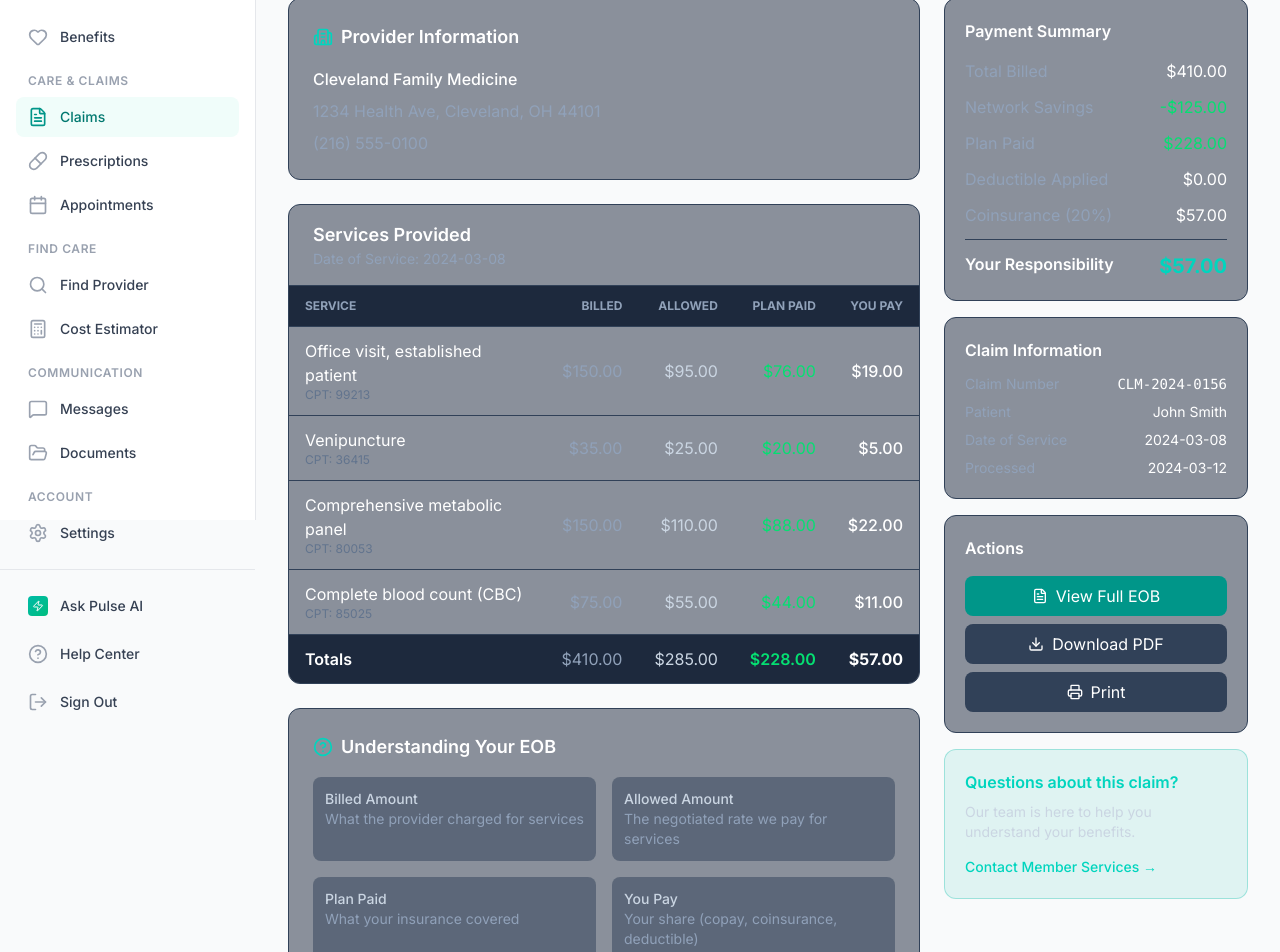
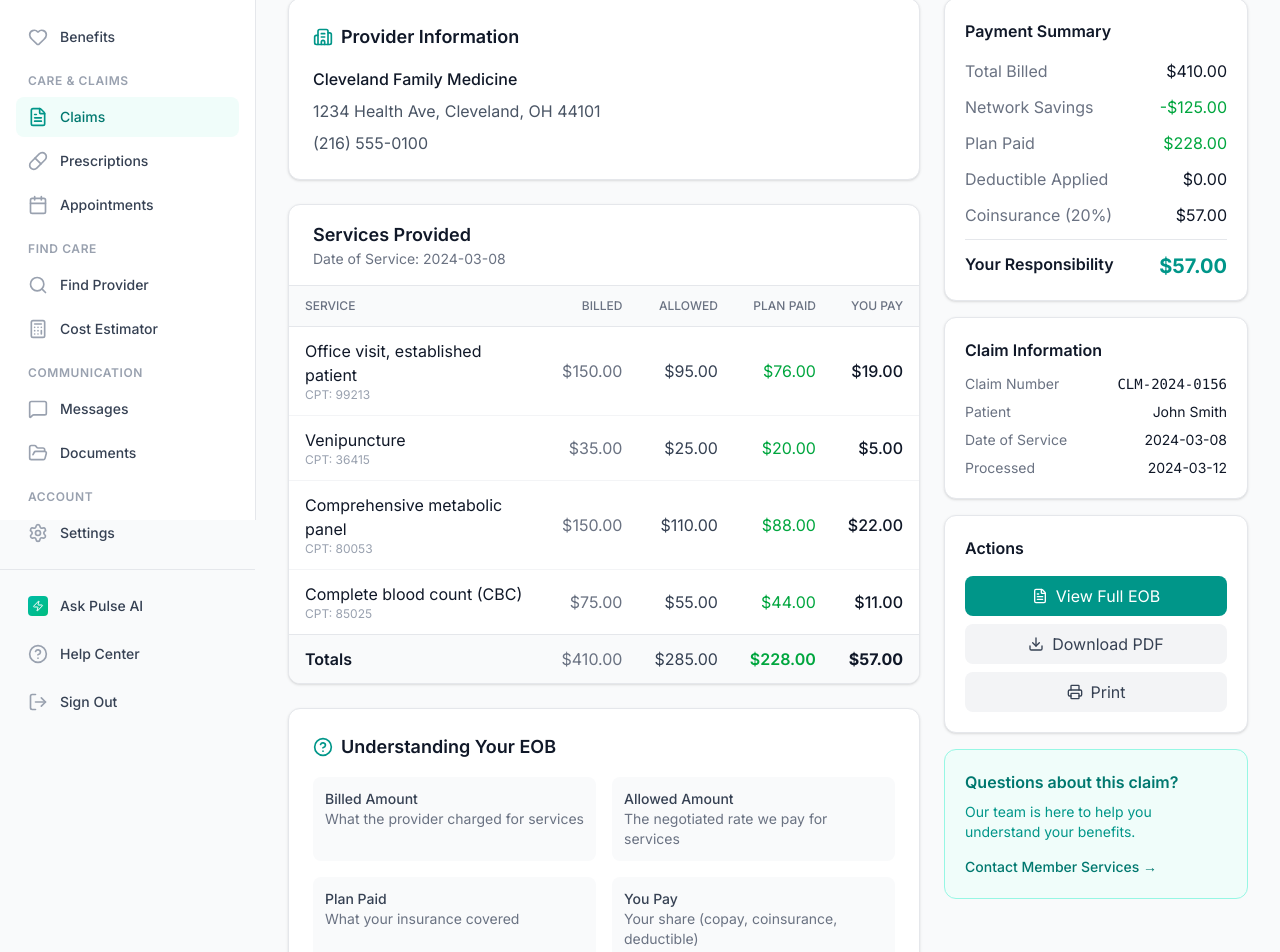
Before and after one commit to CoHoast/clarity-health-network, a Next.js app: page /member/claims/CLM-2024-0156 in a window 1280 px wide. Shown: the part 280-1232 px from the top of the page. Built offline with nearby package versions, Linux system fonts and the light colour scheme.

Commit message:
Fix member claim detail page - convert to light theme

```diff
--- a/app/member/claims/[id]/ClaimDetail.tsx
+++ b/app/member/claims/[id]/ClaimDetail.tsx
@@ -34,29 +34,29 @@ export default function ClaimDetail({ id }: { id: string }) {
   return (
     <div className="space-y-6">
       <div className="flex items-center gap-4">
-        <Link href="/member/claims" className="p-2 text-slate-400 hover:text-teal-400 hover:bg-teal-500/20 rounded-lg">
+        <Link href="/member/claims" className="p-2 text-gray-500 hover:text-teal-600 hover:bg-teal-50 rounded-lg">
           <ArrowLeft className="w-5 h-5" />
         </Link>
         <div className="flex-1">
-          <h1 className="text-2xl font-bold text-white">Claim Details</h1>
-          <p className="text-slate-400">Claim #{id}</p>
+          <h1 className="text-2xl font-bold text-gray-900">Claim Details</h1>
+          <p className="text-gray-500">Claim #{id}</p>
         </div>
         <div className="flex gap-2">
-          <button className="p-2 text-slate-400 hover:text-white hover:bg-slate-700 rounded-lg" title="Print">
+          <button className="p-2 text-gray-500 hover:text-gray-700 hover:bg-gray-100 rounded-lg" title="Print">
             <Printer className="w-5 h-5" />
           </button>
-          <button className="p-2 text-slate-400 hover:text-white hover:bg-slate-700 rounded-lg" title="Download PDF">
+          <button className="p-2 text-gray-500 hover:text-gray-700 hover:bg-gray-100 rounded-lg" title="Download PDF">
             <Download className="w-5 h-5" />
           </button>
         </div>
       </div>
 
       {/* Status Banner */}
-      <div className="bg-green-500/10 border border-green-500/30 rounded-xl p-4 flex items-center gap-3">
-        <CheckCircle className="w-6 h-6 text-green-400" />
+      <div className="bg-green-50 border border-green-200 rounded-xl p-4 flex items-center gap-3">
+        <CheckCircle className="w-6 h-6 text-green-600" />
         <div>
-          <p className="font-semibold text-green-400">Claim Paid</p>
-          <p className="text-sm text-green-300">Processed on {mockClaim.processedDate}</p>
+          <p className="font-semibold text-green-700">Claim Paid</p>
+          <p className="text-sm text-green-600">Processed on {mockClaim.processedDate}</p>
         </div>
       </div>
 
@@ -64,55 +64,55 @@ export default function ClaimDetail({ id }: { id: string }) {
         {/* Main Content */}
         <div className="lg:col-span-2 space-y-6">
           {/* Provider Info */}
-          <div className="bg-slate-800/50 rounded-xl border border-slate-700 p-6">
-            <h2 className="text-lg font-semibold text-white mb-4 flex items-center gap-2">
-              <Building2 className="w-5 h-5 text-teal-400" />Provider Information
+          <div className="bg-white rounded-xl border border-gray-200 p-6 shadow-sm">
+            <h2 className="text-lg font-semibold text-gray-900 mb-4 flex items-center gap-2">
+              <Building2 className="w-5 h-5 text-teal-600" />Provider Information
             </h2>
             <div className="space-y-2">
-              <p className="text-white font-medium">{mockClaim.provider.name}</p>
-              <p className="text-slate-400">{mockClaim.provider.address}</p>
-              <p className="text-slate-400">{mockClaim.provider.phone}</p>
+              <p className="text-gray-900 font-medium">{mockClaim.provider.name}</p>
+              <p className="text-gray-600">{mockClaim.provider.address}</p>
+              <p className="text-gray-600">{mockClaim.provider.phone}</p>
             </div>
           </div>
 
           {/* Service Details */}
-          <div className="bg-slate-800/50 rounded-xl border border-slate-700 overflow-hidden">
-            <div className="px-6 py-4 border-b border-slate-700">
-              <h2 className="text-lg font-semibold text-white">Services Provided</h2>
-              <p className="text-sm text-slate-400">Date of Service: {mockClaim.dateOfService}</p>
+          <div className="bg-white rounded-xl border border-gray-200 overflow-hidden shadow-sm">
+            <div className="px-6 py-4 border-b border-gray-200">
+              <h2 className="text-lg font-semibold text-gray-900">Services Provided</h2>
+              <p className="text-sm text-gray-500">Date of Service: {mockClaim.dateOfService}</p>
             </div>
             <div className="overflow-x-auto">
               <table className="w-full">
-                <thead className="bg-slate-800 border-b border-slate-700">
+                <thead className="bg-gray-50 border-b border-gray-200">
                   <tr>
-                    <th className="px-4 py-3 text-left text-xs text-slate-400 uppercase">Service</th>
-                    <th className="px-4 py-3 text-right text-xs text-slate-400 uppercase">Billed</th>
-                    <th className="px-4 py-3 text-right text-xs text-slate-400 uppercase">Allowed</th>
-                    <th className="px-4 py-3 text-right text-xs text-slate-400 uppercase">Plan Paid</th>
-                    <th className="px-4 py-3 text-right text-xs text-slate-400 uppercase">You Pay</th>
+                    <th className="px-4 py-3 text-left text-xs text-gray-500 uppercase font-medium">Service</th>
+                    <th className="px-4 py-3 text-right text-xs text-gray-500 uppercase font-medium">Billed</th>
+                    <th className="px-4 py-3 text-right text-xs text-gray-500 uppercase font-medium">Allowed</th>
+                    <th className="px-4 py-3 text-right text-xs text-gray-500 uppercase font-medium">Plan Paid</th>
+                    <th className="px-4 py-3 text-right text-xs text-gray-500 uppercase font-medium">You Pay</th>
                   </tr>
                 </thead>
-                <tbody className="divide-y divide-slate-700">
+                <tbody className="divide-y divide-gray-100">
                   {mockClaim.serviceLines.map((line, i) => (
-                    <tr key={i} className="hover:bg-slate-800/80">
+                    <tr key={i} className="hover:bg-gray-50">
                       <td className="px-4 py-3">
-                        <p className="text-white">{line.description}</p>
-                        <p className="text-xs text-slate-500">CPT: {line.cpt}</p>
+                        <p className="text-gray-900">{line.description}</p>
+                        <p className="text-xs text-gray-400">CPT: {line.cpt}</p>
                       </td>
-                      <td className="px-4 py-3 text-right text-slate-400">${line.billed.toFixed(2)}</td>
-                      <td className="px-4 py-3 text-right text-slate-300">${line.allowed.toFixed(2)}</td>
-                      <td className="px-4 py-3 text-right text-green-400">${line.planPaid.toFixed(2)}</td>
-                      <td className="px-4 py-3 text-right text-white font-medium">${line.youPay.toFixed(2)}</td>
+                      <td className="px-4 py-3 text-right text-gray-500">${line.billed.toFixed(2)}</td>
+                      <td className="px-4 py-3 text-right text-gray-700">${line.allowed.toFixed(2)}</td>
+                      <td className="px-4 py-3 text-right text-green-600">${line.planPaid.toFixed(2)}</td>
+                      <td className="px-4 py-3 text-right text-gray-900 font-medium">${line.youPay.toFixed(2)}</td>
                     </tr>
                   ))}
                 </tbody>
-                <tfoot className="bg-slate-800 border-t border-slate-700">
+                <tfoot className="bg-gray-50 border-t border-gray-200">
                   <tr>
-                    <td className="px-4 py-3 font-semibold text-white">Totals</td>
-                    <td className="px-4 py-3 text-right text-slate-400">${mockClaim.totals.billed.toFixed(2)}</td>
-                    <td className="px-4 py-3 text-right text-slate-300">${mockClaim.totals.allowed.toFixed(2)}</td>
-                    <td className="px-4 py-3 text-right text-green-400 font-semibold">${mockClaim.totals.planPaid.toFixed(2)}</td>
-                    <td className="px-4 py-3 text-right text-white font-bold">${mockClaim.totals.youPay.toFixed(2)}</td>
+                    <td className="px-4 py-3 font-semibold text-gray-900">Totals</td>
+                    <td className="px-4 py-3 text-right text-gray-500">${mockClaim.totals.billed.toFixed(2)}</td>
+                    <td className="px-4 py-3 text-right text-gray-700">${mockClaim.totals.allowed.toFixed(2)}</td>
+                    <td className="px-4 py-3 text-right text-green-600 font-semibold">${mockClaim.totals.planPaid.toFixed(2)}</td>
+                    <td className="px-4 py-3 text-right text-gray-900 font-bold">${mockClaim.totals.youPay.toFixed(2)}</td>
                   </tr>
                 </tfoot>
               </table>
@@ -120,27 +120,27 @@ export default function ClaimDetail({ id }: { id: string }) {
           </div>
 
           {/* EOB Explanation */}
-          <div className="bg-slate-800/50 rounded-xl border border-slate-700 p-6">
-            <h2 className="text-lg font-semibold text-white mb-4 flex items-center gap-2">
-              <HelpCircle className="w-5 h-5 text-teal-400" />Understanding Your EOB
+          <div className="bg-white rounded-xl border border-gray-200 p-6 shadow-sm">
+            <h2 className="text-lg font-semibold text-gray-900 mb-4 flex items-center gap-2">
+              <HelpCircle className="w-5 h-5 text-teal-600" />Understanding Your EOB
             </h2>
             <div className="space-y-4 text-sm">
               <div className="grid sm:grid-cols-2 gap-4">
-                <div className="bg-slate-700/50 rounded-lg p-3">
-                  <p className="font-medium text-slate-300">Billed Amount</p>
-                  <p className="text-slate-400">What the provider charged for services</p>
+                <div className="bg-gray-50 rounded-lg p-3">
+                  <p className="font-medium text-gray-700">Billed Amount</p>
+                  <p className="text-gray-500">What the provider charged for services</p>
                 </div>
-                <div className="bg-slate-700/50 rounded-lg p-3">
-                  <p className="font-medium text-slate-300">Allowed Amount</p>
-                  <p className="text-slate-400">The negotiated rate we pay for services</p>
+                <div className="bg-gray-50 rounded-lg p-3">
+                  <p className="font-medium text-gray-700">Allowed Amount</p>
+                  <p className="text-gray-500">The negotiated rate we pay for services</p>
                 </div>
-                <div className="bg-slate-700/50 rounded-lg p-3">
-                  <p className="font-medium text-slate-300">Plan Paid</p>
-                  <p className="text-slate-400">What your insurance covered</p>
+                <div className="bg-gray-50 rounded-lg p-3">
+                  <p className="font-medium text-gray-700">Plan Paid</p>
+                  <p className="text-gray-500">What your insurance covered</p>
                 </div>
-                <div className="bg-slate-700/50 rounded-lg p-3">
-                  <p className="font-medium text-slate-300">You Pay</p>
-                  <p className="text-slate-400">Your share (copay, coinsurance, deductible)</p>
+                <div className="bg-gray-50 rounded-lg p-3">
+                  <p className="font-medium text-gray-700">You Pay</p>
+                  <p className="text-gray-500">Your share (copay, coinsurance, deductible)</p>
                 </div>
               </div>
             </div>
@@ -150,82 +150,82 @@ export default function ClaimDetail({ id }: { id: string }) {
         {/* Sidebar */}
         <div className="space-y-4">
           {/* Payment Summary */}
-          <div className="bg-slate-800/50 rounded-xl border border-slate-700 p-5">
-            <h3 className="font-semibold text-white mb-4">Payment Summary</h3>
+          <div className="bg-white rounded-xl border border-gray-200 p-5 shadow-sm">
+            <h3 className="font-semibold text-gray-900 mb-4">Payment Summary</h3>
             <div className="space-y-3">
               <div className="flex justify-between">
-                <span className="text-slate-400">Total Billed</span>
-                <span className="text-white">${mockClaim.totals.billed.toFixed(2)}</span>
+                <span className="text-gray-500">Total Billed</span>
+                <span className="text-gray-900">${mockClaim.totals.billed.toFixed(2)}</span>
               </div>
               <div className="flex justify-between">
-                <span className="text-slate-400">Network Savings</span>
-                <span className="text-green-400">-${(mockClaim.totals.billed - mockClaim.totals.allowed).toFixed(2)}</span>
+                <span className="text-gray-500">Network Savings</span>
+                <span className="text-green-600">-${(mockClaim.totals.billed - mockClaim.totals.allowed).toFixed(2)}</span>
               </div>
               <div className="flex justify-between">
-                <span className="text-slate-400">Plan Paid</span>
-                <span className="text-green-400">${mockClaim.totals.planPaid.toFixed(2)}</span>
+                <span className="text-gray-500">Plan Paid</span>
+                <span className="text-green-600">${mockClaim.totals.planPaid.toFixed(2)}</span>
               </div>
               <div className="flex justify-between">
-                <span className="text-slate-400">Deductible Applied</span>
-                <span className="text-white">${mockClaim.deductibleApplied.toFixed(2)}</span>
+                <span className="text-gray-500">Deductible Applied</span>
+                <span className="text-gray-900">${mockClaim.deductibleApplied.toFixed(2)}</span>
               </div>
               <div className="flex justify-between">
-                <span className="text-slate-400">Coinsurance ({mockClaim.coinsurance})</span>
-                <span className="text-white">${mockClaim.totals.youPay.toFixed(2)}</span>
+                <span className="text-gray-500">Coinsurance ({mockClaim.coinsurance})</span>
+                <span className="text-gray-900">${mockClaim.totals.youPay.toFixed(2)}</span>
               </div>
-              <div className="border-t border-slate-700 pt-3">
+              <div className="border-t border-gray-200 pt-3">
                 <div className="flex justify-between">
-                  <span className="font-semibold text-white">Your Responsibility</span>
-                  <span className="text-xl font-bold text-teal-400">${mockClaim.totals.youPay.toFixed(2)}</span>
+                  <span className="font-semibold text-gray-900">Your Responsibility</span>
+                  <span className="text-xl font-bold text-teal-600">${mockClaim.totals.youPay.toFixed(2)}</span>
                 </div>
               </div>
             </div>
           </div>
 
           {/* Claim Info */}
-          <div className="bg-slate-800/50 rounded-xl border border-slate-700 p-5">
-            <h3 className="font-semibold text-white mb-3">Claim Information</h3>
+          <div className="bg-white rounded-xl border border-gray-200 p-5 shadow-sm">
+            <h3 className="font-semibold text-gray-900 mb-3">Claim Information</h3>
             <div className="space-y-2 text-sm">
               <div className="flex justify-between">
-                <span className="text-slate-400">Claim Number</span>
-                <span className="text-white font-mono">{mockClaim.id}</span>
+                <span className="text-gray-500">Claim Number</span>
+                <span className="text-gray-900 font-mono">{mockClaim.id}</span>
               </div>
               <div className="flex justify-between">
-                <span className="text-slate-400">Patient</span>
-                <span className="text-white">{mockClaim.patient}</span>
+                <span className="text-gray-500">Patient</span>
+                <span className="text-gray-900">{mockClaim.patient}</span>
               </div>
               <div className="flex justify-between">
-                <span className="text-slate-400">Date of Service</span>
-                <span className="text-white">{mockClaim.dateOfService}</span>
+                <span className="text-gray-500">Date of Service</span>
+                <span className="text-gray-900">{mockClaim.dateOfService}</span>
               </div>
               <div className="flex justify-between">
-                <span className="text-slate-400">Processed</span>
-                <span className="text-white">{mockClaim.processedDate}</span>
+                <span className="text-gray-500">Processed</span>
+                <span className="text-gray-900">{mockClaim.processedDate}</span>
               </div>
             </div>
           </div>
 
           {/* Actions */}
-          <div className="bg-slate-800/50 rounded-xl border border-slate-700 p-5">
-            <h3 className="font-semibold text-white mb-4">Actions</h3>
+          <div className="bg-white rounded-xl border border-gray-200 p-5 shadow-sm">
+            <h3 className="font-semibold text-gray-900 mb-4">Actions</h3>
             <div className="space-y-2">
               <Link href="/docs/eob" className="w-full px-4 py-2 bg-teal-600 text-white rounded-lg hover:bg-teal-700 flex items-center justify-center gap-2">
                 <FileText className="w-4 h-4" />View Full EOB
               </Link>
-              <button className="w-full px-4 py-2 bg-slate-700 text-white rounded-lg hover:bg-slate-600 flex items-center justify-center gap-2">
+              <button className="w-full px-4 py-2 bg-gray-100 text-gray-700 rounded-lg hover:bg-gray-200 flex items-center justify-center gap-2">
                 <Download className="w-4 h-4" />Download PDF
               </button>
-              <button className="w-full px-4 py-2 bg-slate-700 text-white rounded-lg hover:bg-slate-600 flex items-center justify-center gap-2">
+              <button className="w-full px-4 py-2 bg-gray-100 text-gray-700 rounded-lg hover:bg-gray-200 flex items-center justify-center gap-2">
                 <Printer className="w-4 h-4" />Print
               </button>
             </div>
           </div>
 
           {/* Need Help */}
-          <div className="bg-teal-500/10 border border-teal-500/30 rounded-xl p-5">
-            <h3 className="font-semibold text-teal-400 mb-2">Questions about this claim?</h3>
-            <p className="text-sm text-slate-300 mb-3">Our team is here to help you understand your benefits.</p>
-            <Link href="/member/help" className="text-teal-400 text-sm font-medium hover:text-teal-300">
+          <div className="bg-teal-50 border border-teal-200 rounded-xl p-5">
+            <h3 className="font-semibold text-teal-700 mb-2">Questions about this claim?</h3>
+            <p className="text-sm text-teal-600 mb-3">Our team is here to help you understand your benefits.</p>
+            <Link href="/member/help" className="text-teal-700 text-sm font-medium hover:text-teal-800">
               Contact Member Services →
             </Link>
           </div>
```
